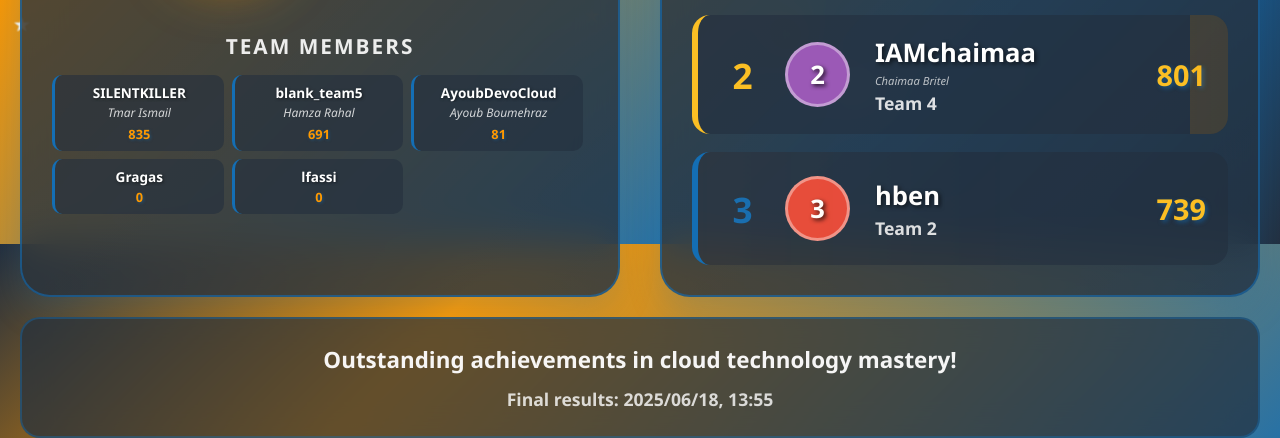
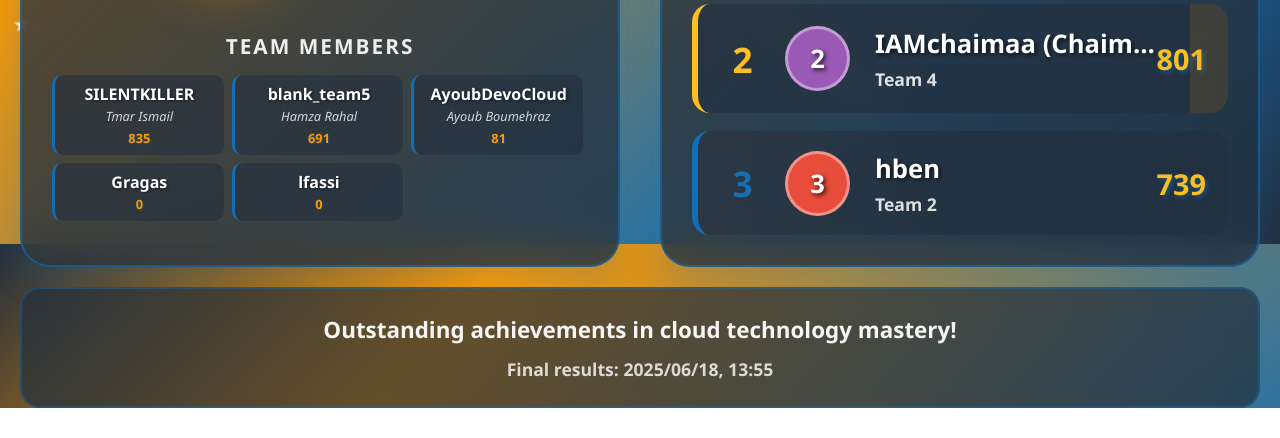
Before and after one commit to AyoubIssaad/cloudQuest, a plain HTML site: page ranks.html in a window 1280 px wide. Shown: the part 556-994 px from the top of the page. After the commit the page ends 964 px from the top, so only its background shows below. Drawn offline with Linux system fonts and the light colour scheme.

Commit message:
Update ranks.html

```diff
--- a/ranks.html
+++ b/ranks.html
@@ -272,7 +272,7 @@
         }
 
         .member-name {
-            font-size: 0.95em;
+            font-size: 1.1em;
             font-weight: 600;
             color: #ffffff;
             text-shadow: 1px 1px 3px rgba(0, 0, 0, 0.5);
@@ -284,7 +284,7 @@
         }
 
         .member-real-name {
-            font-size: 0.75em;
+            font-size: 0.9em;
             font-weight: 500;
             color: rgba(255, 255, 255, 0.8);
             margin-bottom: 4px;
@@ -403,21 +403,10 @@
             font-weight: 800;
             color: #ffffff;
             text-shadow: 2px 2px 4px rgba(0, 0, 0, 0.6);
-            margin-bottom: 3px;
+            margin-bottom: 6px;
             white-space: nowrap;
             overflow: hidden;
             text-overflow: ellipsis;
-        }
-
-        .player-real-name {
-            font-size: 0.7em;
-            font-weight: 500;
-            color: rgba(255, 255, 255, 0.7);
-            margin-bottom: 3px;
-            white-space: nowrap;
-            overflow: hidden;
-            text-overflow: ellipsis;
-            font-style: italic;
         }
 
         .player-team {
@@ -466,7 +455,8 @@
             .team-score { font-size: 1.8em; }
             .player-name { font-size: 1.6em; }
             .player-score { font-size: 1.8em; }
-            .member-name { font-size: 0.85em; }
+            .member-name { font-size: 1em; }
+            .member-real-name { font-size: 0.8em; }
             .member-score { font-size: 0.8em; }
             .team-members { max-height: 200px; grid-template-columns: repeat(auto-fit, minmax(160px, 1fr)); }
             .team-member { min-height: 55px; padding: 8px 10px; }
@@ -491,7 +481,7 @@
             <div class="champion-card">
                 <div class="champion-header">
                     <div class="champion-type">TEAM CHAMPIONS</div>
-                    <div class="champion-subtitle">Winner Team</div>
+                    <div class="champion-subtitle">Victorious Squadron</div>
                 </div>
 
                 <div class="team-champion">
@@ -706,23 +696,11 @@
                     const teamInfo = teamLookup[player.team_id];
                     const realName = getRealName(player.avatar_name);
 
-                    document.getElementById(`player${i + 1}Name`).textContent = player.avatar_name;
+                    // Display avatar name with real name in parentheses if available
+                    const displayName = realName ? `${player.avatar_name} (${realName})` : player.avatar_name;
+                    document.getElementById(`player${i + 1}Name`).textContent = displayName;
                     document.getElementById(`player${i + 1}Team`).textContent = teamInfo?.name || 'No Team';
                     document.getElementById(`player${i + 1}Score`).textContent = player.reputation_points;
-
-                    // Add real name if available
-                    const playerDetails = document.querySelector(`#player${i + 1}Name`).parentElement;
-                    const existingRealName = playerDetails.querySelector('.player-real-name');
-                    if (existingRealName) {
-                        existingRealName.remove();
-                    }
-
-                    if (realName) {
-                        const realNameElement = document.createElement('div');
-                        realNameElement.className = 'player-real-name';
-                        realNameElement.textContent = realName;
-                        playerDetails.insertBefore(realNameElement, document.getElementById(`player${i + 1}Team`));
-                    }
 
                     // Set medal color
                     const medal = document.getElementById(`medal${i + 1}`);
```
